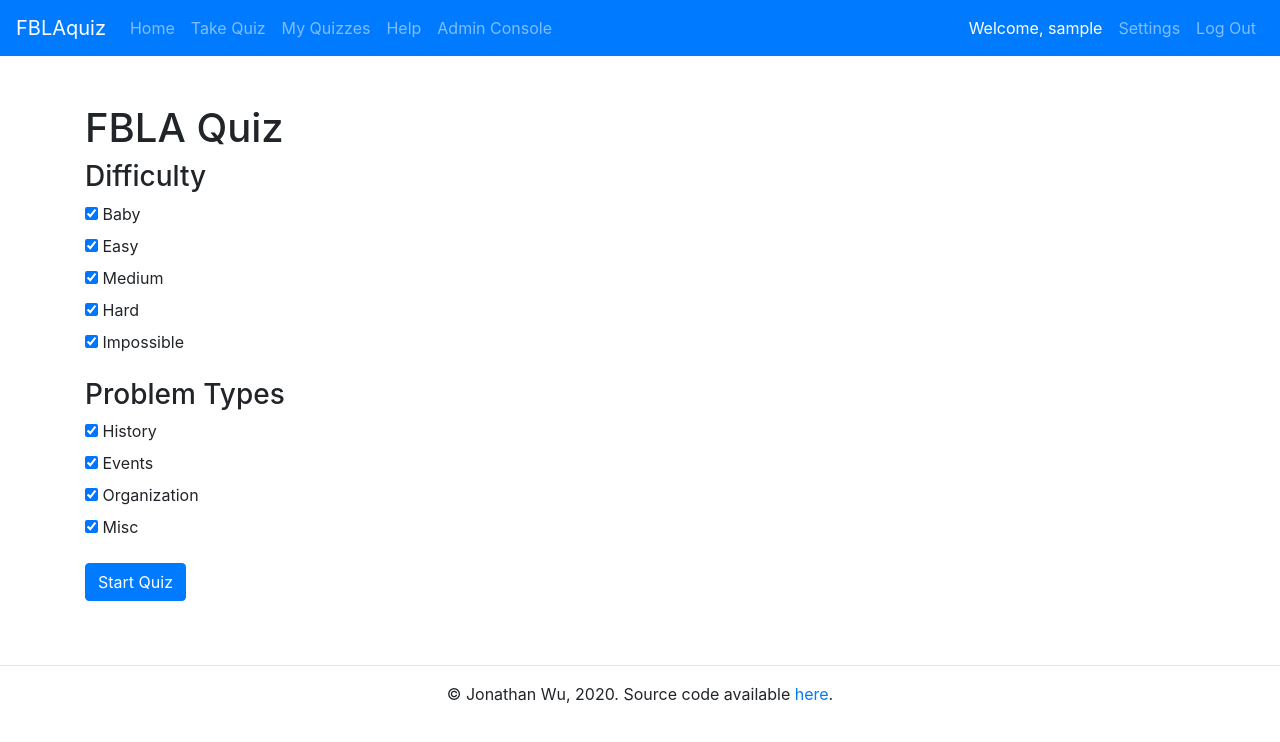
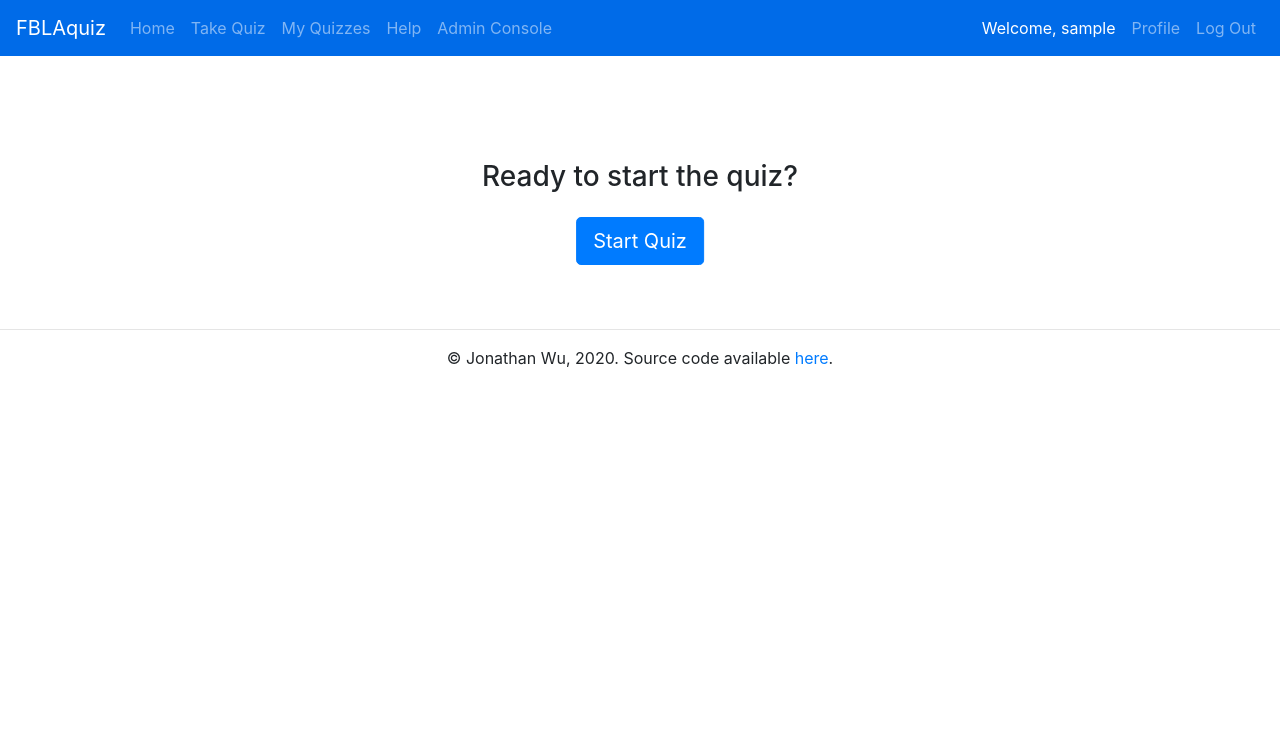
Before and after one commit to jdabtieu/FBLA, a Flask app: page /quiz in a window 1280 px wide. Shown: the top 742 px of the page. Run offline with Flask 2, Linux system fonts and the light colour scheme; the visitor is signed in with stand-in values (Sample User, id 1); parts of the project's set-up code (start-up, migrations or seed data) failed here and were passed over; some libraries are stand-ins or nearby versions.

Commit message:
Many changes, see description
- Personalized Training
- Add user stats
- Enhance security
- Add encouraging messages to quiz results
- Add more topics to help
- Fix bugs

```diff
--- a/application.py
+++ b/application.py
@@ -56,7 +56,12 @@ def index():
     if not session or "user_id" not in session:
         return render_template("index.html")
 
-    return render_template("logged-in.html")
+    most_difficult = db.execute(
+        ('SELECT category, COUNT(*) FROM submissions_data LEFT JOIN problems ON '
+         'submissions_data.problem_id=problems.id WHERE sub_id IN '
+         '(SELECT id FROM submissions WHERE user_id=1) AND submissions_data.correct=0 '
+         'GROUP BY category ORDER BY COUNT(*) DESC'))[0]["category"]
+    return render_template("logged-in.html", most_difficult=most_difficult)
 
 
 @app.route("/assets/<path:filename>")
@@ -121,6 +126,7 @@ def login():
                 'email': email,
                 'expiration': exp.isoformat()
             },
+            app.config['SECRET_KEY'],
             algorithm='HS256'
         ).decode('utf-8')
         text = render_template('email/confirm_login_text.txt',
@@ -273,10 +279,18 @@ def confirm_login(token):
     return redirect("/")
 
 
+@app.route("/profile")
 @login_required
-@app.route("/settings")
 def settings():
-    return render_template("settings.html")
+    user_data = db.execute("SELECT * FROM users WHERE id=?", session["user_id"])
+    recent_quiz = db.execute(
+        "SELECT * FROM submissions WHERE user_id=? ORDER BY date DESC LIMIT 1",
+        session["user_id"])[0]
+    perfects = len(db.execute(
+        "SELECT * FROM submissions WHERE user_id=? AND score=5", session["user_id"]))
+    total_quizzes = len(db.execute(
+        "SELECT * FROM submissions WHERE user_id=?", session["user_id"]))
+    return render_template("profile.html", user_data=user_data[0], recent_quiz=recent_quiz, perfects=perfects, total_quizzes=total_quizzes)
 
 
 @app.route("/settings/changepassword", methods=["GET", "POST"])
@@ -314,22 +328,26 @@ def changepassword():
                id=session["user_id"])
 
     flash("Password change successful", "success")
-    return redirect("/settings")
+    return redirect("/profile")
 
 
 @login_required
-@app.route("/settings/toggle2fa")
+@app.route("/settings/toggle2fa", methods=["GET", "POST"])
 def toggle2fa():
-    rows = db.execute("SELECT * FROM users WHERE id = :id",
-                      id=session["user_id"])
+    rows = db.execute("SELECT * FROM users WHERE id = :id", id=session["user_id"])[0]
 
-    if rows[0]["twofa"]:
+    if request.method == "GET":
+        return render_template("auth/2fa_confirm.html", enabled=rows["twofa"])
+
+    # Reached via POST
+
+    if rows["twofa"]:
         db.execute("UPDATE users SET twofa=0 WHERE id=:id", id=session["user_id"])
         flash("2FA successfully disabled", "success")
     else:
         db.execute("UPDATE users SET twofa=1 WHERE id=:id", id=session["user_id"])
         flash("2FA successfully enabled", "success")
-    return redirect("/settings")
+    return redirect("/profile")
 
 
 @app.route("/forgotpassword", methods=["GET", "POST"])
@@ -830,7 +848,15 @@ def quiz_results():
     sub_data = db.execute(("SELECT * FROM submissions_data JOIN problems ON "
                            "problem_id=problems.id WHERE sub_id=:id"), id=sub_id)
 
-    return render_template("quizresults.html", sub=sub[0], sub_data=sub_data)
+    score = sub[0]["score"]
+    msg = ["You can do better than this!",
+           "Try again for a better score!",
+           "Try again to get perfect!",
+           "Not bad, try again for a perfect score!",
+           "So close! Try again for a chance of perfect!",
+           "Wonderful job! Congratulations on a perfect score!"][score]
+
+    return render_template("quizresults.html", sub=sub[0], sub_data=sub_data, msg=msg)
 
 
 @app.route("/quiz/submit", methods=["POST"])
--- a/assets/css/style.css
+++ b/assets/css/style.css
@@ -74,6 +74,10 @@ td {
     overflow-x: auto;
 }
 
+.bg-primary {
+    background-color: #006be8!important;
+}
+
 /****************** ADMIN INTERFACE **************************/
 .create-blank {
     display: inline;
--- a/templates/index.html
+++ b/templates/index.html
@@ -14,6 +14,7 @@ DONE - Data must be stored persistently. Storage may be in a relational database
 DONE - All data entry must be validated with appropriate user notifications and error messages including the use of required fields.
 </pre>
 <p>Welcome to FBLAquiz, the leading FBLA quiz platform! To test your knowledge, simply click 'Take Quiz'
-above! If you would like to save your results for the future, you should create an account.<br><br>
+above! If you would like to save your results for the future, get detailed statistics, and a
+personalized training plan, you should <a href="/register">create an account.</a><br><br>
 Happy quiz-taking!</p>
 {% endblock %}
--- a/templates/layout.html
+++ b/templates/layout.html
@@ -38,7 +38,7 @@
                 {% if session.username %}
                     <ul class="navbar-nav ml-auto">
                         <li class="nav-link white">Welcome, {{ session.username }}</li>
-                        <li><a class="nav-link" href="/settings">Settings</a></li>
+                        <li><a class="nav-link" href="/profile">Profile</a></li>
                         <li><a class="nav-link" href="/logout">Log Out</a></li>
                     </ul>
                 {% else %}
--- a/templates/logged-in.html
+++ b/templates/logged-in.html
@@ -6,5 +6,6 @@
 <h1>FBLAquiz</h1>
 <h4>Welcome, {{ session.username }}</h4>
 <p>Welcome to FBLAquiz, the leading FBLA quiz platform! To test your knowledge, simply click 'Take Quiz' above!<br>If you need help, you may find solutions in the <a href="/help">Help</a> section.<br><br>
-Happy quiz-taking!</p>
+Happy quiz-taking!<br><br>
+Your least familar subject is: {{ most_difficult }}</p>
 {% endblock %}
--- a/templates/problem/create.html
+++ b/templates/problem/create.html
@@ -60,14 +60,15 @@
             $(".inputs .blank").addClass("create-blank");
         } else if (selected === "Blank") {
             $(".inputs input[type='radio']").css("display", "none").removeAttr("required");
+            $(".inputs input[type='checkbox']").css("display", "none").removeAttr("required");
             $(".inputs").css("display", "");
             $(".inputs .blank").removeClass("create-blank");
             $("#b .blank").removeAttr("required");
             $("#c .blank").removeAttr("required");
             $("#d .blank").removeAttr("required");
         } else {
-            $(".inputs input[type='radio']").removeAttr("required");
-            $(".inputs .blank").removeAttr("required");
+            $(".inputs input[type='radio']").removeAttr("required").css("display", "");
+            $(".inputs .blank").removeAttr("required").addClass("create-blank");
             $(".inputs input[type='radio']").attr("type", "checkbox");
         }
     });
--- a/templates/quizresults.html
+++ b/templates/quizresults.html
@@ -15,6 +15,7 @@
 <i>Quiz taken at <span class="dt">{{ sub["date"] }}</span></i>
 <h5>Score: {{ sub["score"] }}/5</h5>
 <h5>Taken By: {{ sub["username"] if sub["username"] else "Anonymous" }}</h5>
+<p>{{ msg }}</p>
 {% for question in sub_data %}
     <div class="form-group">
         <div>
--- a/templates/quizselect.html
+++ b/templates/quizselect.html
@@ -4,32 +4,8 @@
 
 {% block title %}Start Quiz{% endblock %}
 {% block main %}
-<h1>FBLA Quiz</h1>
+<h3 class="text-center" style="margin-top: 5%;">Ready to start the quiz?</h3>
 <form method="post" autocomplete="off">
-    <div class="form-group">
-        <h3>Difficulty</h3>
-        <input type="checkbox" name="difficulty" value="1" id="difficulty1" checked>
-        <label for="difficulty1">Baby</label><br>
-        <input type="checkbox" name="difficulty" value="2" id="difficulty2" checked>
-        <label for="difficulty2">Easy</label><br>
-        <input type="checkbox" name="difficulty" value="3" id="difficulty3" checked>
-        <label for="difficulty3">Medium</label><br>
-        <input type="checkbox" name="difficulty" value="4" id="difficulty4" checked>
-        <label for="difficulty4">Hard</label><br>
-        <input type="checkbox" name="difficulty" value="5" id="difficulty5" checked>
-        <label for="difficulty5">Impossible</label><br>
-    </div>
-    <div class="form-group">
-        <h3>Problem Types</h3>
-        <input type="checkbox" name="ptype" value="1" id="ptype1" checked>
-        <label for="ptype1">History</label><br>
-        <input type="checkbox" name="ptype" value="2" id="ptype2" checked>
-        <label for="ptype2">Events</label><br>
-        <input type="checkbox" name="ptype" value="3" id="ptype3" checked>
-        <label for="ptype3">Organization</label><br>
-        <input type="checkbox" name="ptype" value="4" id="ptype4" checked>
-        <label for="ptype4">Misc</label><br>
-    </div>
-    <input class="btn btn-primary" type="submit" id="submit" name="submit" value="Start Quiz">
+    <input class="btn btn-primary btn-lg" type="submit" id="submit" name="submit" value="Start Quiz" style="margin-top: 1rem; margin-left: 50%; transform: translate(-50%);">
     <input type="hidden" name="csrf_token" value="{{ csrf_token() }}"/>
 {% endblock %}
```
Also changed, not shown: templates/auth/2fa_confirm.html (added, +12 -0 lines), templates/help.html (+15 -8 lines), templates/profile.html (added, +25 -0 lines), templates/settings.html (deleted, +0 -11 lines).
